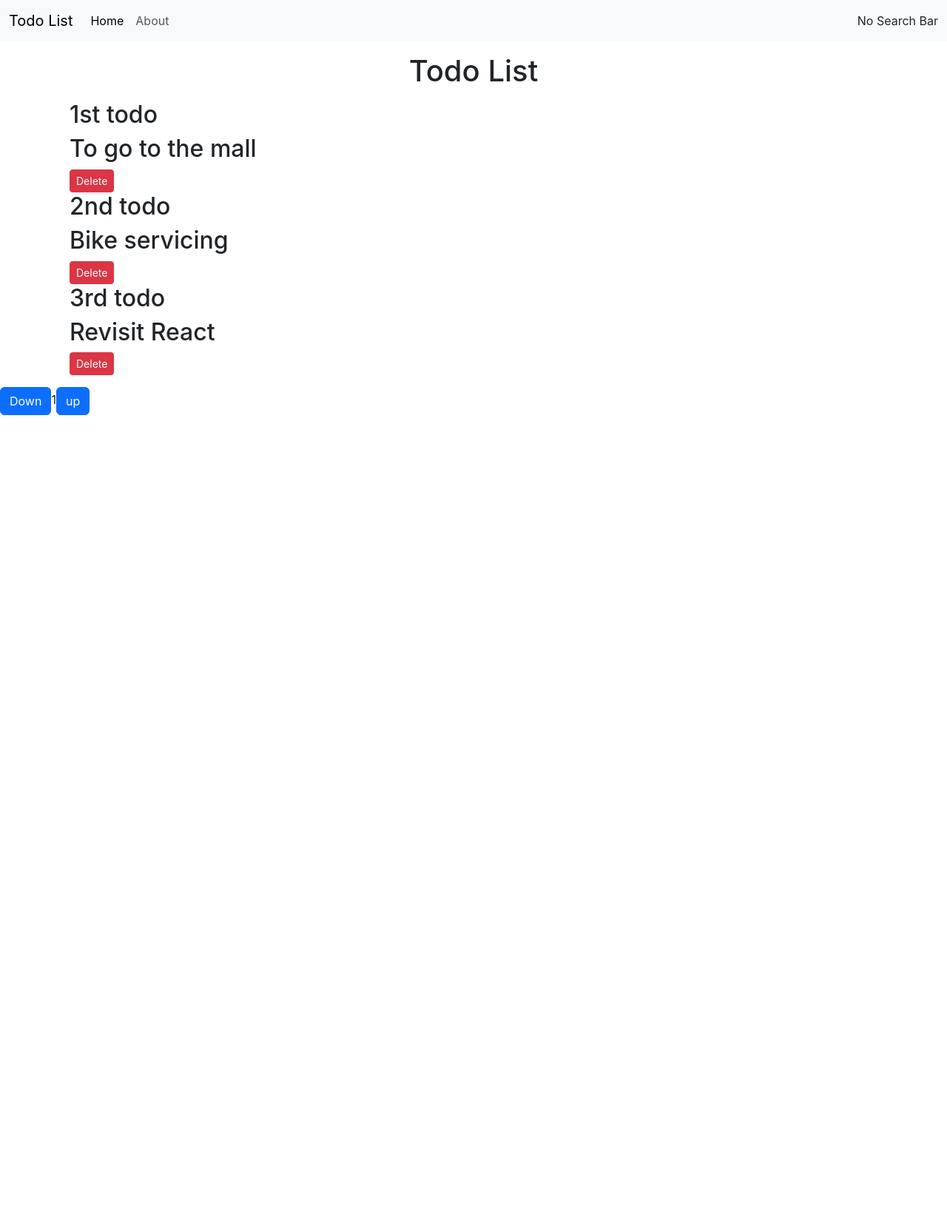
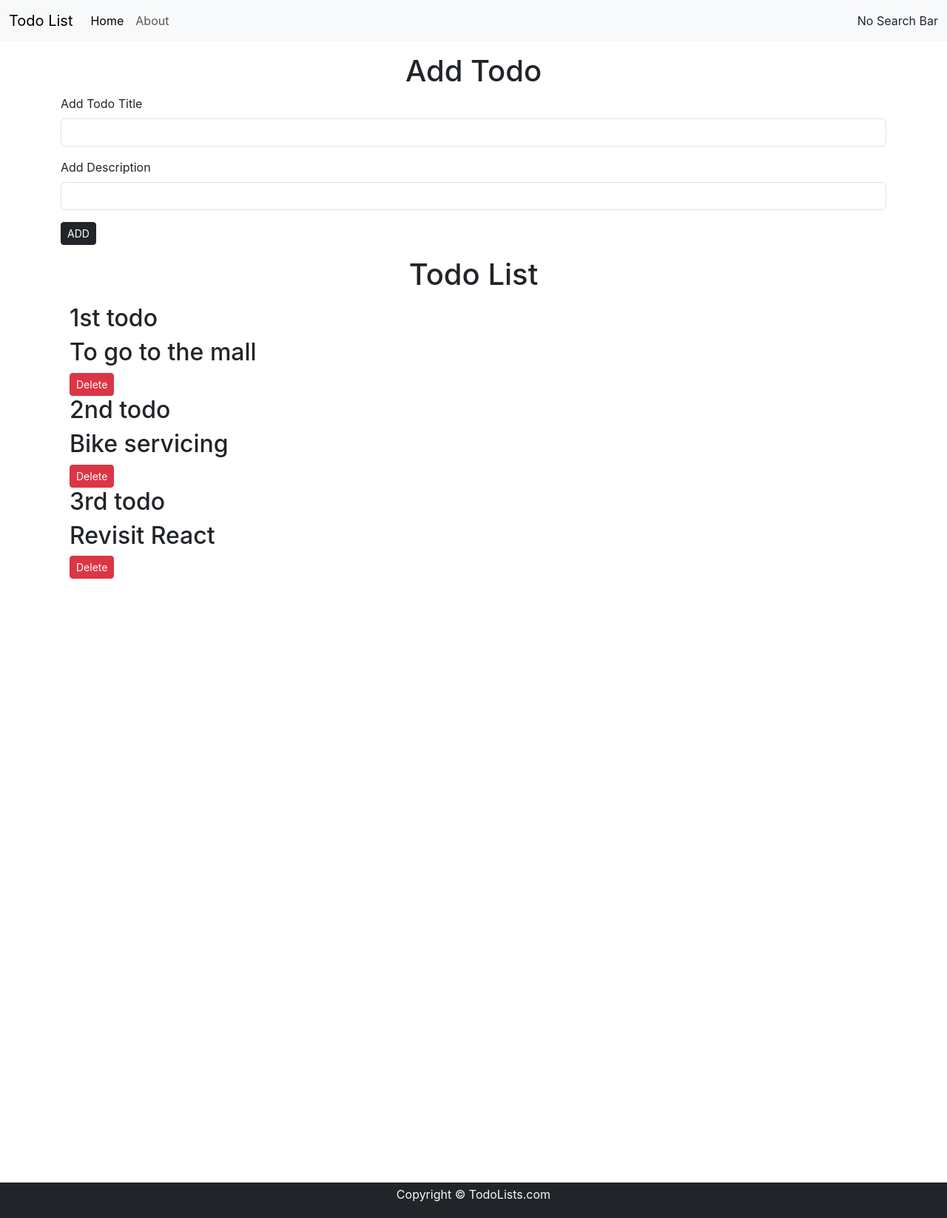
Before and after one commit to atrleo/Todo-List--React, a React (Create React App) app: page / in a window 1280 px wide. Shown: the whole page at 74% size. Before the commit the page ends 800 px from the top, so only its background shows below. Built offline with nearby package versions, Linux system fonts and the light colour scheme.

Commit message:
Add feature has been added

```diff
--- a/src/App.js
+++ b/src/App.js
@@ -3,10 +3,33 @@
 import Header from './Components/Header';
 import Todos from './Components/Todos';
 import Footer from './Components/Footer';
+import AddTodo from './Components/AddTodo';
+import { useState } from 'react';
 
 
 function App() {
-  let todos = [
+  const onDelete =(todo)=>{
+    console.log("Deleting the note ",todo);
+    setTodos(todos.filter((e)=>{
+      return e!==todo;
+    }));
+  }
+
+
+  const addTodo = (title,desc)=>{
+    console.log("I am adding to do",title,desc);
+    let sn =  todos[todos.length-1].sn + 1;
+    const myTodo ={
+      sn: sn,
+      title: title,
+      desc: desc
+    }
+    setTodos([...todos,myTodo]);
+    console.log(myTodo);
+  }
+
+
+ const [todos, setTodos] = useState([
     {
       sn :1 ,
       title:"1st todo",
@@ -23,11 +46,13 @@ function App() {
       desc: "Revisit React"
     }
 
-  ]
+  ]);
   return (
   <>
   <Header title="Todo List" searchBar={false}/>
-  <Todos todos={todos}/>
+  < AddTodo addTodo={addTodo} />
+  <Todos todos={todos} onDelete={onDelete}/>
+
   <Footer />
   </>
   );
--- /dev/null
+++ b/src/Components/AddTodo.js
@@ -0,0 +1,35 @@
+import React, { useState } from 'react'
+
+const AddTodo = (props) => {
+    const[title, setTitle]= useState("");
+    const[desc,setDesc] = useState("");
+    const submit =(e) =>{
+        e.preventDefault();
+        if(!title || !desc){
+        alert("The Title and Description cannot be empty!!");
+        }
+     props.addTodo(title,desc)
+
+    }
+    return (
+        <div>
+            <form className='container my-3' onSubmit={submit}>
+                <h1 className='text-center'>Add Todo</h1>
+                <div className="mb-3">
+                    <label htmlFor="title" className="form-label">Add Todo Title</label>
+                    <input type="text" value={title} onChange={(e)=>{setTitle(e.target.value)}} className="form-control" id="title" aria-describedby="emailHelp" />
+
+                </div>
+                <div className="mb-3">
+                    <label htmlFor="description" className="form-label">Add Description</label>
+                    <input type="text"  value={desc} onChange={(e)=>{setDesc(e.target.value)}} className="form-control" id="description" />
+                </div>
+
+                <button type="submit" className="btn btn-sm btn-dark">ADD</button>
+            </form>
+
+        </div>
+    )
+}
+
+export default AddTodo
--- a/src/Components/Footer.js
+++ b/src/Components/Footer.js
@@ -1,20 +1,17 @@
 import React,{useState} from 'react'
 
 export default function Footer() {
-  const[value,setValue]=useState(1);
-  const onclickUp = ()=>{
-  setValue(value+1);
+  let footerStyle = {
+    position: "relative",
+    top: "100vh",
+    width: "100%"
   }
-  const onclickDown = ()=>{
-  setValue(value-1);
-  }
+
   return (
 
-    <div className='my-3'>
-            {/* This section is a footer section */}
-            <button className='btn btn-primary' onClick={onclickDown}>Down</button>{value}
-            <button className='btn btn-primary' onClick={onclickUp}>up</button>
+    <footer className='my-3 bg-dark text-light py-1' style={footerStyle}>
+           <p className='text-center'>Copyright &copy; TodoLists.com</p>
 
-    </div>
+    </footer>
   )
 }
--- a/src/Components/TodoItem.js
+++ b/src/Components/TodoItem.js
@@ -1,11 +1,11 @@
 import React from 'react'
 
-export default function TodoItem({todo}) {
+export default function TodoItem({todo,onDelete}) {
   return (
     <div className='container'>
          <h2>{todo.title}</h2>
          <h2>{todo.desc}</h2>
-          <button className='btn btn-sm btn-danger'>Delete</button>
+          <button className='btn btn-sm btn-danger' onClick={()=>{onDelete(todo)}}>Delete</button>
     </div>
   )
 }
--- a/src/Components/Todos.js
+++ b/src/Components/Todos.js
@@ -5,10 +5,10 @@ export default function Todos(props) {
   return (
     <div className='container'>
      <h1 className='text-center my-3' >Todo List</h1>
-     {props.todos.map((todo)=>{
-      return <TodoItem todo={todo} />
+     {props.todos.length===0 ? "No Todos To Display" :
+     props.todos.map((todo)=>{
+      return <TodoItem todo={todo} key={todo.sn} onDelete={props.onDelete} />
      })}
-
 
 
     </div>
```
Also changed, not shown: src/Components/Header.js (line endings or trailing spaces).
